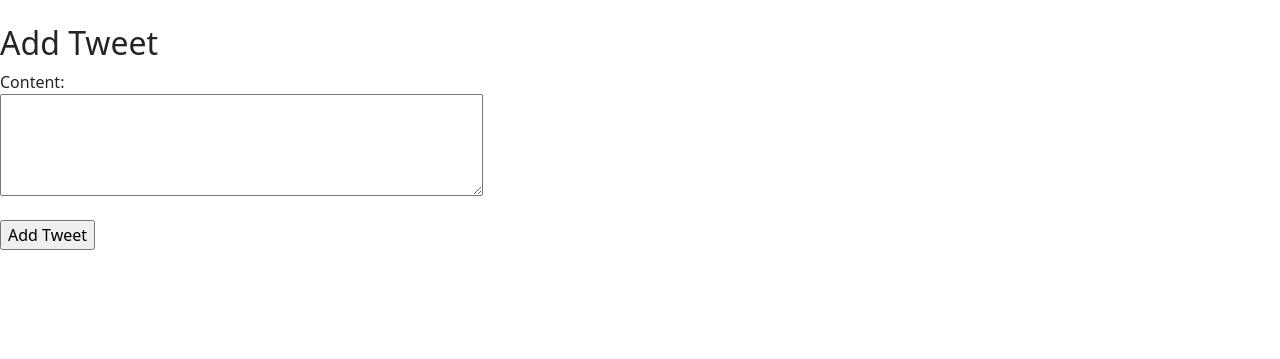
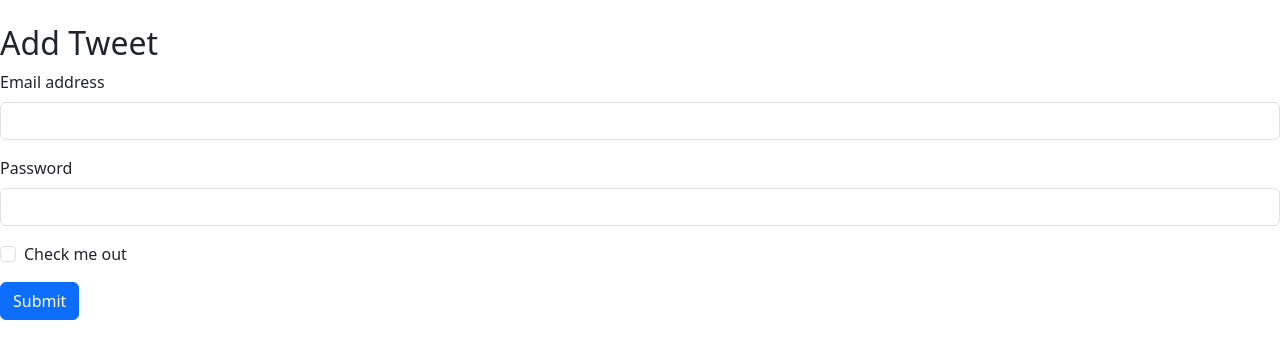
Before and after one commit to brlnl/DjangoTweetApp, a Django app: page /tweetapp/addtweet/ in a window 1280 px wide. Shown: the part 56-415 px from the top of the page. Run offline with Django 5.2, Linux system fonts and the light colour scheme.

Commit message:
Initial project upload

```diff
--- a/tweetapp/templates/tweetapp/addtweet.html
+++ b/tweetapp/templates/tweetapp/addtweet.html
@@ -1,10 +1,20 @@
 {% extends "base.html" %}
 {% block content %}
     <h2>Add Tweet</h2>
-    <form method="post">
-        {% csrf_token %}
-        <label for="content">Content:</label><br>
-        <textarea id="content" name="content" rows="4" cols="50"></textarea><br><br>
-        <input type="submit" value="Add Tweet">
+    <form action="">
+    <div class="mb-3">
+        <label for="nickname" class="form-label">Email address</label>
+        <input  class="form-control" id="nickname" aria-describedby="emailHelp">
+
+    </div>
+    <div class="mb-3">
+        <label for="exampleInputPassword1" class="form-label">Password</label>
+        <input type="password" class="form-control" id="exampleInputPassword1">
+    </div>
+    <div class="mb-3 form-check">
+        <input type="checkbox" class="form-check-input" id="exampleCheck1">
+        <label class="form-check-label" for="exampleCheck1">Check me out</label>
+    </div>
+    <button type="submit" class="btn btn-primary">Submit</button>
     </form>
 {% endblock %}
```
